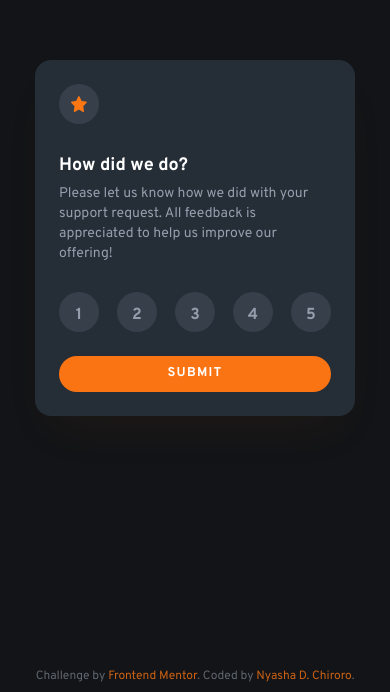
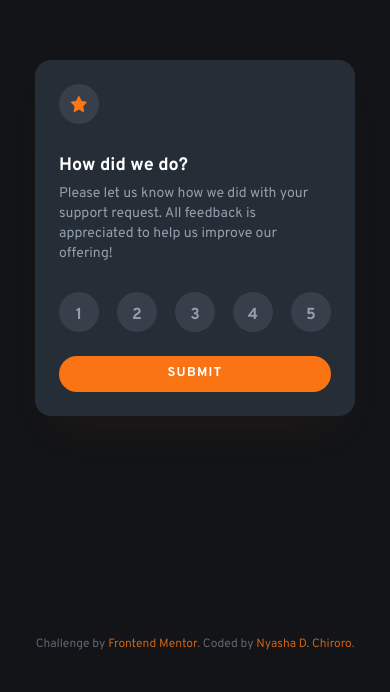
Before and after one commit to chiroro-jr/interactive-rating-component, a website built with Vite: page index.html in a window 390 px wide. Shown: the part 184-876 px from the top of the page. After the commit the page ends 844 px from the top, so only its background shows below. Built offline with nearby package versions, Linux system fonts and the light colour scheme.

Commit message:
fix footer on both mobile and desktop

```diff
--- a/index.html
+++ b/index.html
@@ -93,7 +93,7 @@
     </div>
   </div>
 
-  <div class="text-center text-grey-light/60 text-xs sm:fixed sm:bottom-0 sm:right-0 sm:left-0 p-2">
+  <div class="text-center text-grey-light/60 text-xs fixed bottom-0 right-0 left-0 p-2">
     Challenge by <a href="https://www.frontendmentor.io?ref=challenge" target="_blank" class="text-orange/80">Frontend
       Mentor</a>.
     Coded by <a href="https://www.frontendmentor.io/profile/chiroro-jr" class="text-orange/80">Nyasha D. Chiroro</a>.
```
